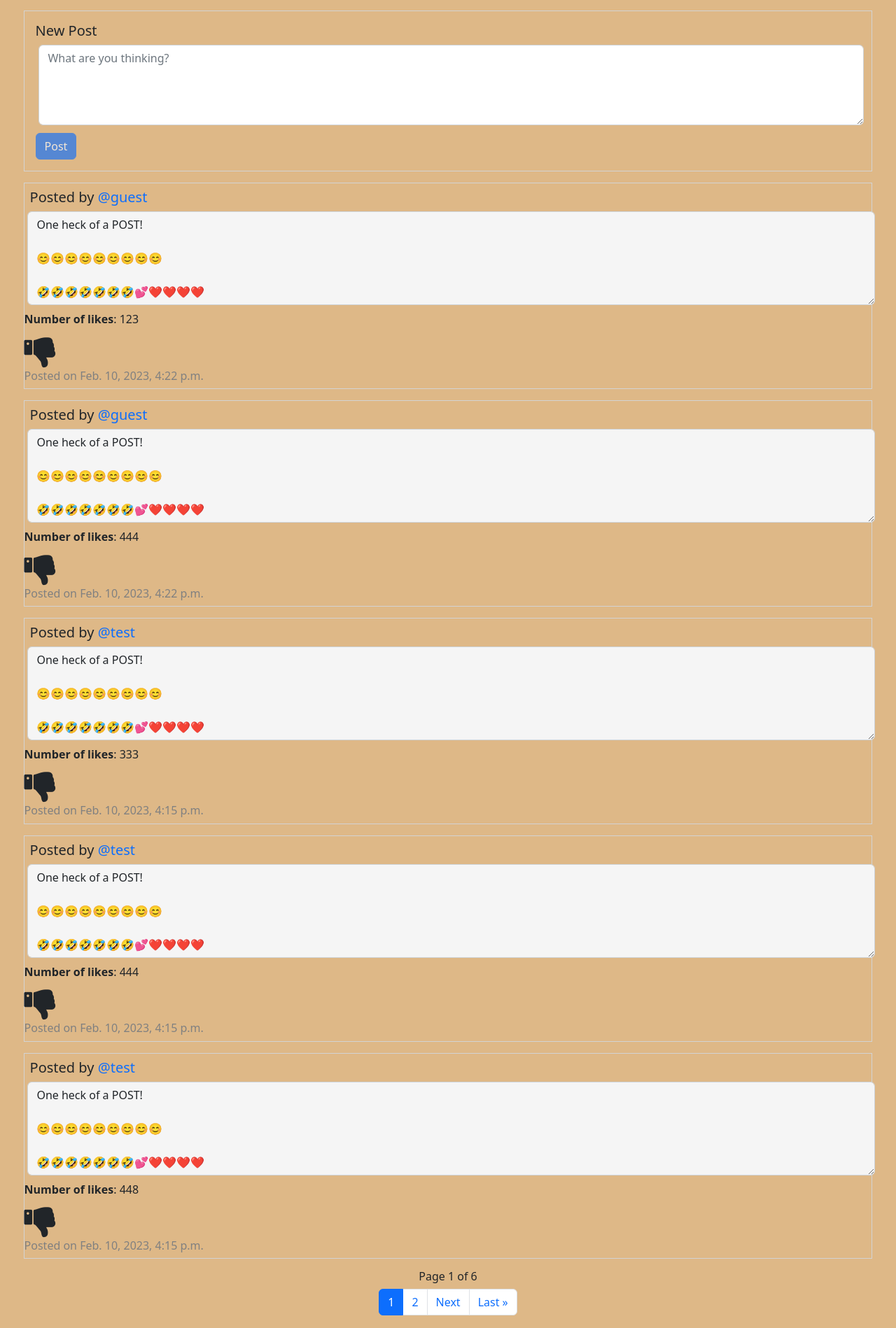
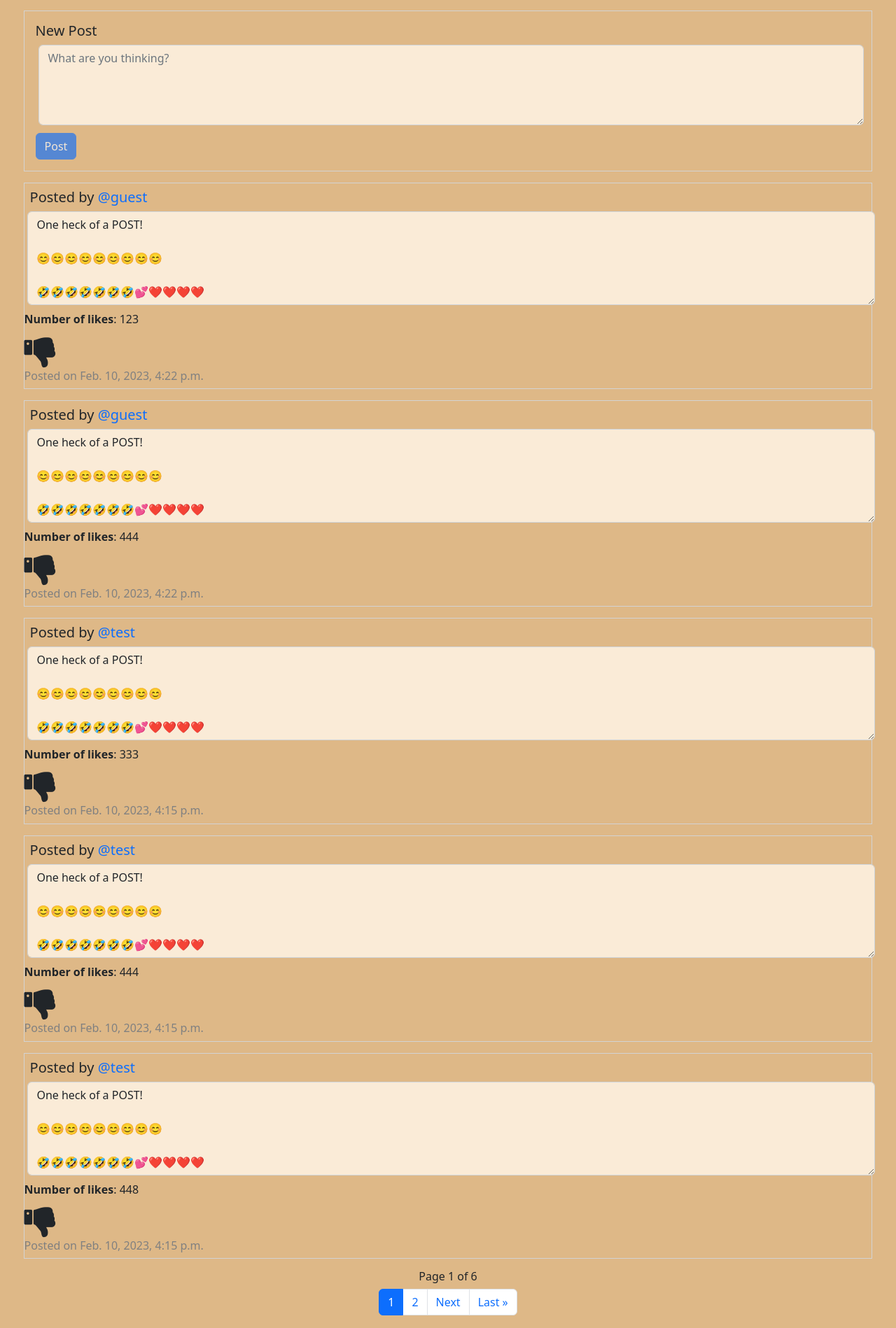
Before and after one commit to techcommdude/network, a Django app: page /allPosts in a window 1280 px wide. Shown: the part 108-2006 px from the top of the page at 70% size. Run offline with Django 3.2, Linux system fonts and the light colour scheme; a user stored in the database is signed in; data comes from the database, SQL or seed files in the repository; both versions use the stored data as it was after the commit.

Commit message:
good for github

```diff
--- a/network/static/network/styles.css
+++ b/network/static/network/styles.css
@@ -20,6 +20,12 @@ a {
 
 .form-control {
   margin: 0.3em;
+}
+
+.form-control:focus {
+
+    background-color: antiquewhite !important;
+
 }
 
 #nav-bar {
@@ -64,7 +70,7 @@ p {
 
 [id*="readonlyContent"] {
   margin-bottom: 0.5em;
-  background-color: whitesmoke;
+  background-color: antiquewhite;
 }
 
 #follow-button {
@@ -96,6 +102,7 @@ p {
 
 #post-body {
   height: 115px;
+  background-color: antiquewhite;
 }
 
 .hidden {
```
Also changed, not shown: db.sqlite3.
